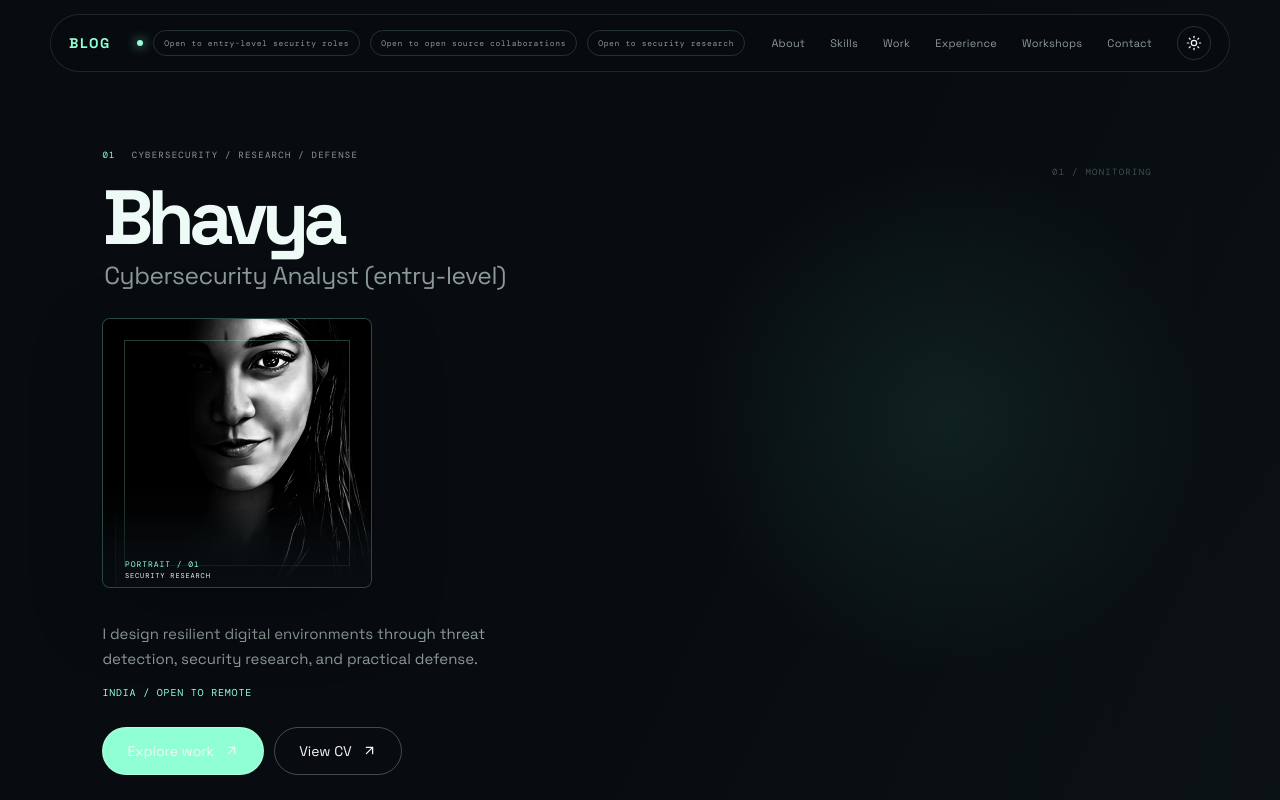
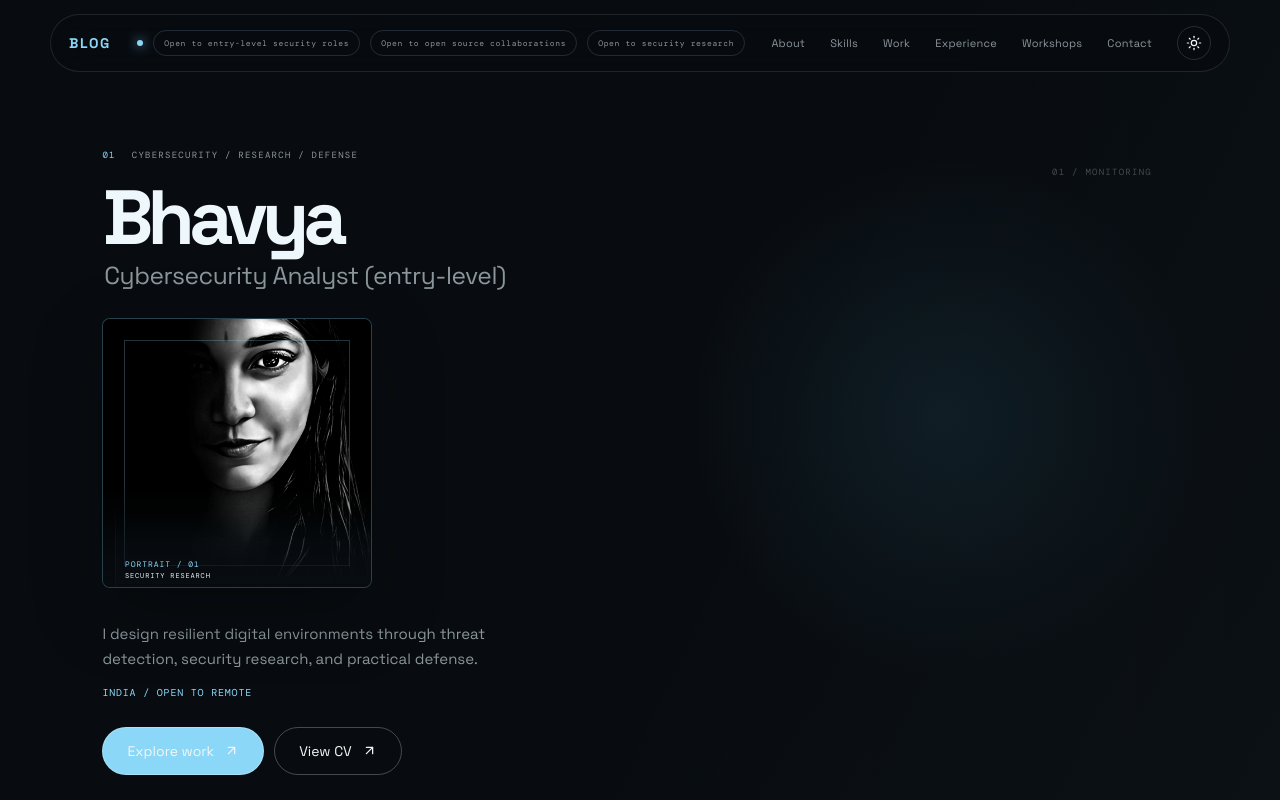
Before and after one commit to Bhavyacyber/Bhavyacyber.github.io, a React (Vite) app: page / in a window 1280 px wide. Shown: the top 800 px of the page. Built offline with nearby package versions, Linux system fonts and the light colour scheme; no server answers.

Commit message:
Refresh site accents and Pages workflow

```diff
--- a/src/App.css
+++ b/src/App.css
@@ -1562,22 +1562,22 @@
 
 :root {
   --portfolio-bg: #080c10;
-  --portfolio-surface: rgba(17, 26, 29, 0.7);
-  --portfolio-text: #eefaf5;
-  --portfolio-muted: rgba(221, 242, 233, 0.62);
-  --portfolio-line: rgba(173, 246, 215, 0.16);
-  --portfolio-accent: #91ffd4;
-  --portfolio-accent-strong: #45cfa2;
+  --portfolio-surface: rgba(17, 25, 32, 0.7);
+  --portfolio-text: #eef7fb;
+  --portfolio-muted: rgba(220, 235, 242, 0.62);
+  --portfolio-line: rgba(173, 218, 246, 0.16);
+  --portfolio-accent: #8bd7f7;
+  --portfolio-accent-strong: #47a9d1;
 }
 
 :root[data-theme='light'] {
-  --portfolio-bg: #eef4f0;
+  --portfolio-bg: #edf4f7;
   --portfolio-surface: rgba(255, 255, 255, 0.72);
-  --portfolio-text: #102019;
-  --portfolio-muted: rgba(16, 32, 25, 0.62);
-  --portfolio-line: rgba(16, 52, 38, 0.16);
-  --portfolio-accent: #087b56;
-  --portfolio-accent-strong: #0a9a6d;
+  --portfolio-text: #122630;
+  --portfolio-muted: rgba(18, 38, 48, 0.62);
+  --portfolio-line: rgba(27, 84, 108, 0.16);
+  --portfolio-accent: #166f91;
+  --portfolio-accent-strong: #0e86b3;
 }
 
 body {
@@ -1650,9 +1650,9 @@ body {
 .hero-actions { display: flex; gap: 10px; margin-top: 32px; }
 .button { display: inline-flex; align-items: center; justify-content: center; gap: 10px; min-height: 45px; padding: 0 18px; border: 1px solid var(--portfolio-line); border-radius: 999px; font-size: 12px; text-decoration: none; cursor: pointer; transition: transform .25s ease, background .25s ease, color .25s ease; }
 .button:hover { transform: translateY(-3px); }
-.button-primary { color: #05130e; background: var(--portfolio-accent); border-color: var(--portfolio-accent); }
+.button-primary { color: #071922; background: var(--portfolio-accent); border-color: var(--portfolio-accent); }
 .button-ghost { color: var(--portfolio-text); background: transparent; }
-.button-dark { color: #eafff5; background: #102119; border-color: #102119; }
+.button-dark { color: #edf7fb; background: #14252d; border-color: #14252d; }
 .hero-socials { display: flex; align-items: center; gap: 15px; margin-top: 42px; color: var(--portfolio-muted); }
 .hero-socials a { display: grid; place-items: center; color: var(--portfolio-muted); }
 .hero-socials span { margin-left: 12px; }
@@ -1666,12 +1666,12 @@ body {
 .stage-fallback { position: absolute; inset: 0; display: grid; place-items: center; color: var(--portfolio-muted); font: 10px 'DM Mono', monospace; }
 .stage-loading { position: absolute; inset: 0; display: grid; place-items: center; color: var(--portfolio-muted); font: 10px 'DM Mono', monospace; }
 .profile-float { position: absolute; right: 5vw; bottom: 9%; z-index: 5; width: 180px; height: 235px; border: 1px solid var(--portfolio-line); background: var(--portfolio-surface); box-shadow: 0 20px 60px rgba(0,0,0,.28); overflow: hidden; }
-.profile-float::after { content: ''; position: absolute; inset: 9px; border: 1px solid rgba(145,255,212,.3); pointer-events: none; }
+.profile-float::after { content: ''; position: absolute; inset: 9px; border: 1px solid rgba(139,215,247,.3); pointer-events: none; }
 .profile-float img { width: 100%; height: 100%; object-fit: cover; filter: grayscale(25%) contrast(1.08); }
 .profile-float span, .profile-float strong { position: absolute; z-index: 1; left: 19px; bottom: 18px; color: var(--portfolio-accent); font: 8px 'DM Mono', monospace; letter-spacing: .12em; }
 .profile-float strong { bottom: 7px; color: var(--portfolio-text); font-size: 7px; font-weight: 400; }
 .profile-float { transform-style: preserve-3d; cursor: crosshair; }
-.profile-float-depth { position: absolute; inset: 10px -12px -12px 10px; z-index: -1; border: 1px solid rgba(145, 255, 212, 0.18); background: rgba(145, 255, 212, 0.04); transform: translateZ(-18px); }
+.profile-float-depth { position: absolute; inset: 10px -12px -12px 10px; z-index: -1; border: 1px solid rgba(139, 215, 247, 0.18); background: rgba(139, 215, 247, 0.04); transform: translateZ(-18px); }
 .profile-float-content { position: absolute; inset: 0; z-index: 3; transform: translateZ(28px); pointer-events: none; }
 .profile-float-content span, .profile-float-content strong { position: absolute; left: 19px; bottom: 18px; color: var(--portfolio-accent); font: 8px 'DM Mono', monospace; letter-spacing: .12em; }
 .profile-float-content strong { bottom: 7px; color: var(--portfolio-text); font-size: 7px; font-weight: 400; }
@@ -1702,7 +1702,7 @@ body {
 .work-section { border-top: 1px solid var(--portfolio-line); }
 .filter-row { display: flex; gap: 8px; flex-wrap: wrap; }
 .filter-row button { padding: 10px 12px; border: 1px solid var(--portfolio-line); border-radius: 999px; color: var(--portfolio-muted); background: transparent; cursor: pointer; }
-.filter-row button.active, .filter-row button:hover { color: #06140f; background: var(--portfolio-accent); border-color: var(--portfolio-accent); }
+.filter-row button.active, .filter-row button:hover { color: #071922; background: var(--portfolio-accent); border-color: var(--portfolio-accent); }
 .project-grid { display: grid; grid-template-columns: repeat(3, 1fr); gap: 14px; margin-top: 70px; }
 .project-tile { display: flex; flex-direction: column; min-height: 370px; padding: 24px; border: 1px solid var(--portfolio-line); background: var(--portfolio-surface); }
 .tile-meta { display: flex; justify-content: space-between; color: var(--portfolio-accent); }
@@ -1719,16 +1719,16 @@ body {
 .timeline h3 { margin: 0; font-size: 28px; letter-spacing: -.04em; }
 .timeline p { max-width: 500px; margin: 12px 0 0; color: var(--portfolio-muted); line-height: 1.6; }
 
-.contact-section { padding: 130px 6vw; color: #102019; background: #dff4e9; }
+.contact-section { padding: 130px 6vw; color: #122630; background: #e7f2f7; }
 .contact-inner { display: grid; grid-template-columns: 1.1fr .9fr; gap: 100px; max-width: 1180px; margin: auto; }
 .contact-section h2 { max-width: 620px; margin: 55px 0 0; font-size: clamp(64px, 8vw, 120px); line-height: .82; letter-spacing: -.08em; }
-.contact-section > .contact-inner > div > p:not(.section-kicker) { max-width: 440px; margin: 30px 0 0; color: rgba(16,32,25,.7); font-size: 16px; line-height: 1.7; }
+.contact-section > .contact-inner > div > p:not(.section-kicker) { max-width: 440px; margin: 30px 0 0; color: rgba(18,38,48,.7); font-size: 16px; line-height: 1.7; }
 .contact-links { display: flex; gap: 10px; margin-top: 28px; }
-.contact-links a, .contact-links button { display: inline-flex; align-items: center; gap: 8px; padding: 0; border: 0; border-bottom: 1px solid rgba(16,32,25,.3); color: #102019; background: transparent; font-size: 12px; text-decoration: none; cursor: pointer; }
+.contact-links a, .contact-links button { display: inline-flex; align-items: center; gap: 8px; padding: 0; border: 0; border-bottom: 1px solid rgba(18,38,48,.3); color: #122630; background: transparent; font-size: 12px; text-decoration: none; cursor: pointer; }
 .contact-inner form { display: grid; align-content: end; gap: 16px; }
-.contact-inner label { display: grid; gap: 7px; color: rgba(16,32,25,.65); font: 10px 'DM Mono', monospace; letter-spacing: .08em; text-transform: uppercase; }
-.contact-inner input, .contact-inner textarea { width: 100%; padding: 12px 0; border: 0; border-bottom: 1px solid rgba(16,32,25,.22); outline: 0; color: #102019; background: transparent; font: 15px 'Space Grotesk', sans-serif; resize: vertical; }
-.contact-inner input:focus, .contact-inner textarea:focus { border-color: #102019; }
+.contact-inner label { display: grid; gap: 7px; color: rgba(18,38,48,.65); font: 10px 'DM Mono', monospace; letter-spacing: .08em; text-transform: uppercase; }
+.contact-inner input, .contact-inner textarea { width: 100%; padding: 12px 0; border: 0; border-bottom: 1px solid rgba(18,38,48,.22); outline: 0; color: #122630; background: transparent; font: 15px 'Space Grotesk', sans-serif; resize: vertical; }
+.contact-inner input:focus, .contact-inner textarea:focus { border-color: #122630; }
 .contact-inner .button { width: fit-content; margin-top: 8px; }
 .portfolio-footer { display: flex; align-items: flex-end; justify-content: space-between; gap: 30px; padding: 48px 6vw; color: var(--portfolio-text); background: var(--portfolio-bg); }
 .portfolio-footer p { margin: 12px 0 0; color: var(--portfolio-muted); }
@@ -1781,8 +1781,8 @@ body {
   padding-right: clamp(30px, 8vw, 140px);
   padding-left: clamp(30px, 8vw, 140px);
   background:
-    radial-gradient(circle at 74% 45%, rgba(72, 202, 158, 0.12), transparent 24%),
-    linear-gradient(115deg, transparent 55%, rgba(145, 255, 212, 0.035));
+    radial-gradient(circle at 74% 45%, rgba(71, 169, 209, 0.12), transparent 24%),
+    linear-gradient(115deg, transparent 55%, rgba(139, 215, 247, 0.035));
 }
 
 .portfolio-hero::after {
@@ -1808,7 +1808,7 @@ body {
 .interactive-stage > div { inset: 4% 4% 0 38% !important; }
 .stage-chip { opacity: 0.48; }
 .profile-float { right: clamp(30px, 8vw, 140px); bottom: 12%; width: 210px; height: 275px; border: 0; background: transparent; box-shadow: none; }
-.profile-float::after { inset: 8%; border-color: rgba(145, 255, 212, 0.24); }
+.profile-float::after { inset: 8%; border-color: rgba(139, 215, 247, 0.24); }
 .profile-float img { filter: grayscale(18%) contrast(1.1); mask-image: linear-gradient(180deg, black 62%, transparent 100%); }
 .profile-float span, .profile-float strong { left: 22px; }
 
@@ -1817,11 +1817,11 @@ body {
 .about-grid { border-top-color: var(--portfolio-line); }
 .skill-grid { gap: 0; border: 0; }
 .skill-grid article { min-height: 205px; padding: 22px 20px; border: 0; border-bottom: 1px solid var(--portfolio-line); border-top: 1px solid var(--portfolio-line); margin-right: -1px; background: transparent; }
-.skill-grid article:hover { background: rgba(145, 255, 212, 0.05); }
+.skill-grid article:hover { background: rgba(139, 215, 247, 0.05); }
 .project-grid { gap: 0; border-top: 1px solid var(--portfolio-line); }
 .project-tile { min-height: 385px; padding: 26px 24px 30px; border: 0; border-right: 1px solid var(--portfolio-line); border-bottom: 1px solid var(--portfolio-line); border-radius: 0; background: transparent; }
 .project-tile:first-child { border-left: 1px solid var(--portfolio-line); }
-.contact-section { position: relative; overflow: hidden; background: #e7f3ed; }
+.contact-section { position: relative; overflow: hidden; background: #e7f2f7; }
 .contact-section::after { content: ''; position: absolute; right: -10%; bottom: -70%; width: 70vw; height: 70vw; border: 1px solid rgba(16, 32, 25, 0.12); border-radius: 50%; pointer-events: none; }
 .contact-inner { position: relative; z-index: 1; }
 .contact-inner { grid-template-columns: 1fr; }
@@ -1850,7 +1850,7 @@ body {
     bottom: auto;
     width: min(22vw, 285px);
     height: min(68vh, 520px);
-    border: 1px solid rgba(145, 255, 212, 0.26);
+    border: 1px solid rgba(139, 215, 247, 0.26);
     border-radius: 8px;
     background: rgba(8, 12, 16, 0.42);
     backdrop-filter: blur(8px);
```
Also changed, not shown: src/components/InteractiveStage.tsx (+9 -9 lines).
